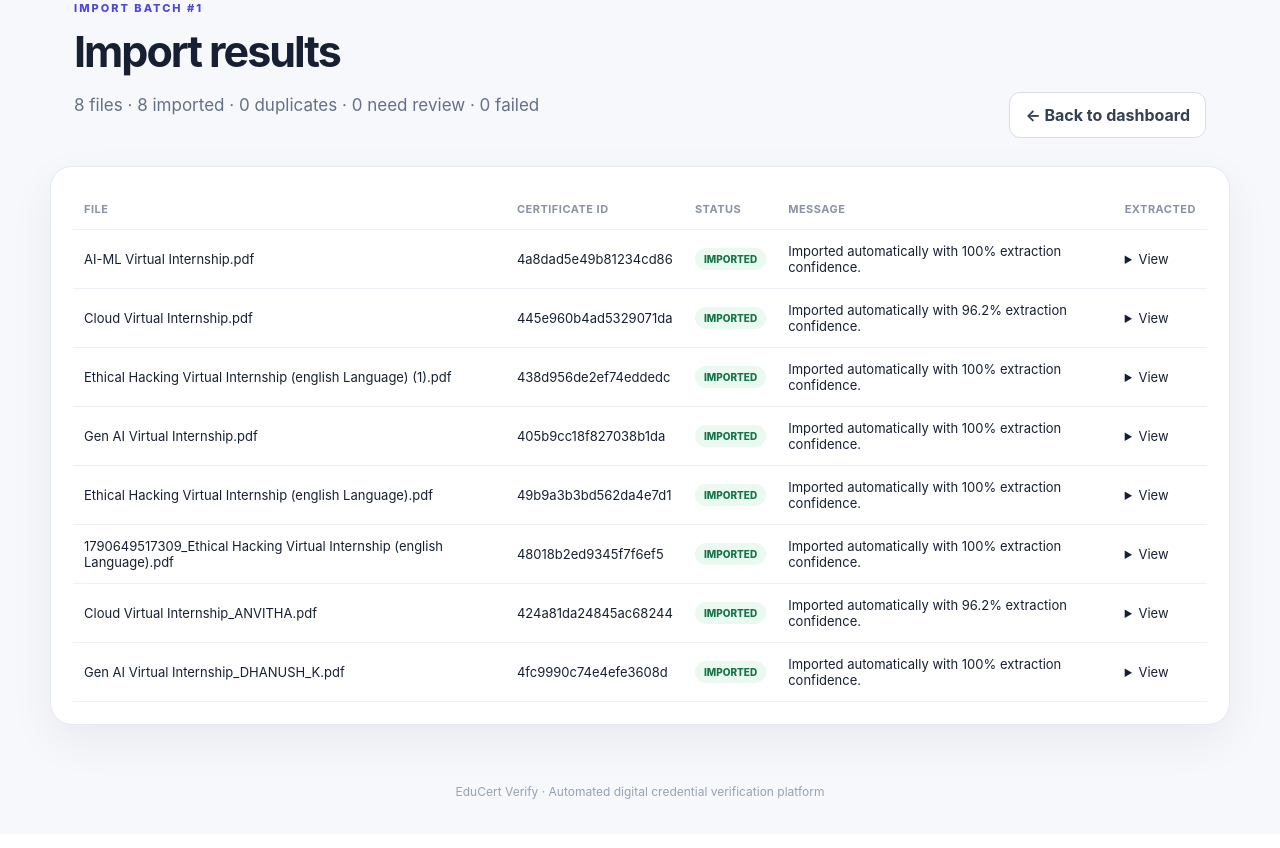
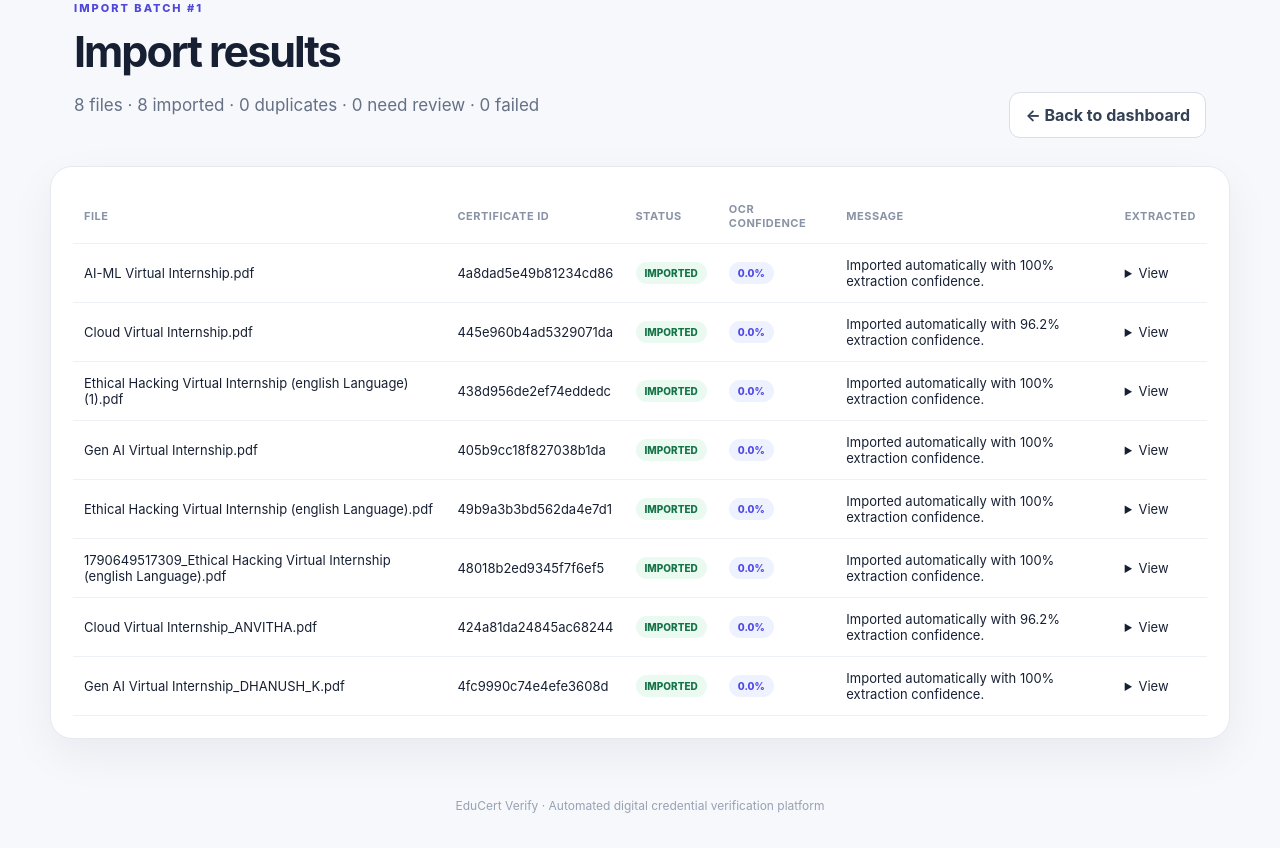
Before and after one commit to kulalakshay74-sudo/EduCert_Verify, a Flask app: page /admin/imports/1 in a window 1280 px wide. Shown: the part 126-974 px from the top of the page. Before the commit the page ends 925 px from the top, so only its background shows below. Run offline with Flask 3, Linux system fonts and the light colour scheme; the visitor is signed in with stand-in values (Sample User, id 1).

Commit message:
Show OCR confidence in batch history

```diff
--- a/app/templates/import_details.html
+++ b/app/templates/import_details.html
@@ -1,2 +1,2 @@
 {% extends "base.html" %}{% block title %}Import Batch #{{batch.id}} · EduCert Verify{% endblock %}
-{% block content %}<section class="dashboard-head"><div><span class="eyebrow">IMPORT BATCH #{{batch.id}}</span><h1>Import results</h1><p>{{batch.total_files}} files · {{batch.imported}} imported · {{batch.duplicates}} duplicates · {{batch.needs_review}} need review · {{batch.failed}} failed</p></div><a class="outline-button" href="{{url_for('web.admin')}}">← Back to dashboard</a></section><section class="table-card"><div class="table-scroll"><table><thead><tr><th>File</th><th>Certificate ID</th><th>Status</th><th>Message</th><th>Extracted</th></tr></thead><tbody>{% for item in items %}<tr><td>{{item.filename}}</td><td>{{item.certificate_id or '—'}}</td><td><span class="status {{item.status|lower}}">{{item.status}}</span></td><td>{{item.message}}</td><td><details><summary>View</summary><pre>{{item.extracted_json}}</pre></details></td></tr>{% endfor %}</tbody></table></div></section>{% endblock %}
+{% block content %}<section class="dashboard-head"><div><span class="eyebrow">IMPORT BATCH #{{batch.id}}</span><h1>Import results</h1><p>{{batch.total_files}} files · {{batch.imported}} imported · {{batch.duplicates}} duplicates · {{batch.needs_review}} need review · {{batch.failed}} failed</p></div><a class="outline-button" href="{{url_for('web.admin')}}">← Back to dashboard</a></section><section class="table-card"><div class="table-scroll"><table><thead><tr><th>File</th><th>Certificate ID</th><th>Status</th><th>OCR confidence</th><th>Message</th><th>Extracted</th></tr></thead><tbody>{% for item in items %}<tr><td>{{item.filename}}</td><td>{{item.certificate_id or '—'}}</td><td><span class="status {{item.status|lower}}">{{item.status}}</span></td><td><span class="confidence">{{"%.1f"|format(item.ocr_confidence or 0)}}%</span></td><td>{{item.message}}</td><td><details><summary>View</summary><pre>{{item.extracted_json}}</pre></details></td></tr>{% endfor %}</tbody></table></div></section>{% endblock %}
```
